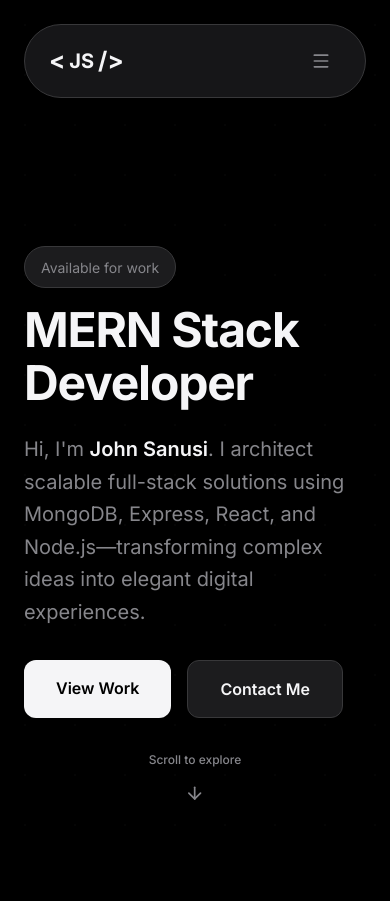
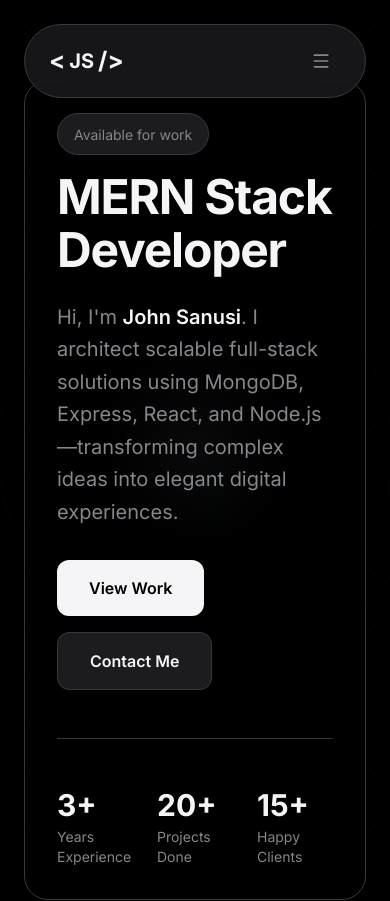
Before and after one commit to JohnSanusi/JohnSanusi, a Next.js app: page / in a window 390 px wide. Shown: the top 901 px of the page. Built offline with nearby package versions, Linux system fonts and the light colour scheme.

Commit message:
Adjust Hero component layout and animations

```diff
--- a/components/Hero.tsx
+++ b/components/Hero.tsx
@@ -1,4 +1,4 @@
-'use client';
+  'use client';
 
 import { motion } from 'framer-motion';
 import { useEffect, useState } from 'react';
@@ -21,7 +21,7 @@ export default function Hero() {
     }, []);
 
     return (
-        <section className="relative min-h-screen flex items-center justify-center px-6 pt-30 overflow-hidden">
+        <section className="relative min-h-screen flex items-center justify-center px-6 pt-20 overflow-hidden">
             {/* Animated Background Effects */}
             <motion.div
                 animate={{
@@ -56,12 +56,94 @@ export default function Hero() {
 
             {/* Main Content */}
             <div className="max-w-6xl mx-auto w-full z-10">
+                {/* Mobile Background Visual - Same as Desktop Right Side */}
+                <motion.div
+                    initial={{ opacity: 0, scale: 0.8 }}
+                    animate={{ opacity: 1, scale: 1 }}
+                    transition={{ duration: 0.8, ease: [0.16, 1, 0.3, 1], delay: 0.2 }}
+                    className="lg:hidden absolute inset-0 flex items-center justify-center pointer-events-none"
+                >
+                    <div className="relative w-full max-w-sm aspect-square opacity-30">
+                        {/* Animated Rings */}
+                        {[...Array(3)].map((_, i) => (
+                            <motion.div
+                                key={i}
+                                className="absolute inset-0 border border-[#38383a] rounded-full"
+                                animate={{
+                                    scale: [1 + i * 0.15, 1.1 + i * 0.15, 1 + i * 0.15],
+                                    opacity: [0.3, 0.15, 0.3],
+                                    rotate: [0, 180, 360],
+                                }}
+                                transition={{
+                                    duration: 8 + i * 2,
+                                    repeat: Infinity,
+                                    ease: "linear"
+                                }}
+                                style={{
+                                    transformOrigin: 'center',
+                                }}
+                            />
+                        ))}
+
+                        {/* Center Element */}
+                        <motion.div
+                            className="absolute inset-0 flex items-center justify-center"
+                            animate={{
+                                y: [0, -10, 0],
+                            }}
+                            transition={{
+                                duration: 4,
+                                repeat: Infinity,
+                                ease: "easeInOut"
+                            }}
+                        >
+                            <div className="w-32 h-32 bg-[#1c1c1e] border border-[#38383a] rounded-3xl flex items-center justify-center">
+                                <span className="text-4xl font-bold text-[#f5f5f7]">JS</span>
+                            </div>
+                        </motion.div>
+
+                        {/* Floating MERN Stack Icons */}
+                        {[
+                            { Icon: SiMongodb, label: 'MongoDB', delay: 0, x: -70, y: -35, color: '#47A248' },
+                            { Icon: SiExpress, label: 'Express', delay: 1, x: 70, y: -20, color: '#f5f5f7' },
+                            { Icon: SiReact, label: 'React', delay: 2, x: -55, y: 50, color: '#61DAFB' },
+                            { Icon: SiNodedotjs, label: 'Node.js', delay: 1.5, x: 65, y: 55, color: '#339933' },
+                        ].map((item, i) => (
+                            <motion.div
+                                key={i}
+                                className="absolute w-12 h-12 bg-[#1c1c1e] border border-[#38383a] rounded-xl flex items-center justify-center"
+                                style={{
+                                    left: '50%',
+                                    top: '50%',
+                                }}
+                                animate={{
+                                    x: [0, item.x, 0],
+                                    y: [0, item.y, 0],
+                                    rotate: [0, 360, 0],
+                                }}
+                                transition={{
+                                    duration: 6,
+                                    repeat: Infinity,
+                                    delay: item.delay,
+                                    ease: "easeInOut"
+                                }}
+                            >
+                                <item.Icon
+                                    className="w-6 h-6"
+                                    style={{ color: item.color }}
+                                />
+                            </motion.div>
+                        ))}
+                    </div>
+                </motion.div>
+
                 <div className="grid lg:grid-cols-2 gap-12 items-center">
                     {/* Left Column - Text Content */}
                     <motion.div
                         initial={{ opacity: 0, x: -30 }}
                         animate={{ opacity: 1, x: 0 }}
                         transition={{ duration: 0.8, ease: [0.16, 1, 0.3, 1] }}
+                        className="relative lg:bg-transparent bg-[#000000]/40 lg:backdrop-blur-none backdrop-blur-xl rounded-3xl lg:p-0 p-8 lg:border-none border border-[#38383a]"
                     >
                         <motion.div
                             initial={{ opacity: 0, y: 20 }}
@@ -78,7 +160,7 @@ export default function Hero() {
                             Developer
                         </h1>
 
-                        <p className="text-xl md:text-lg text-[#86868b] mb-8 leading-relaxed">
+                        <p className="text-xl md:text-2xl text-[#86868b] mb-8 leading-relaxed">
                             Hi, I'm <span className="text-[#f5f5f7] font-semibold">John Sanusi</span>.
                             I architect scalable full-stack solutions using MongoDB, Express, React, and Node.js—transforming complex ideas into elegant digital experiences.
                         </p>
@@ -103,7 +185,7 @@ export default function Hero() {
                         </div>
 
                         {/* Stats */}
-                        { /* <div className="grid grid-cols-3 gap-6 mt-12 pt-12 border-t border-[#38383a]">
+                        <div className="grid grid-cols-3 gap-6 mt-12 pt-12 border-t border-[#38383a]">
                             <div>
                                 <div className="text-3xl font-bold text-[#f5f5f7] mb-1">3+</div>
                                 <div className="text-sm text-[#86868b]">Years Experience</div>
@@ -116,7 +198,7 @@ export default function Hero() {
                                 <div className="text-3xl font-bold text-[#f5f5f7] mb-1">15+</div>
                                 <div className="text-sm text-[#86868b]">Happy Clients</div>
                             </div>
-                        </div>*/}
+                        </div>
                     </motion.div>
 
                     {/* Right Column - Visual Element */}
@@ -202,12 +284,12 @@ export default function Hero() {
                 </div>
             </div>
 
-            {/* Scroll Indicator */}
+            {/* Scroll Indicator - Desktop Only */}
             <motion.div
                 initial={{ opacity: 0 }}
                 animate={{ opacity: 1 }}
                 transition={{ delay: 1.5, duration: 1 }}
-                className="absolute bottom-12 left-1/2 -translate-x-1/2 flex flex-col items-center gap-2"
+                className="hidden lg:flex absolute bottom-12 left-1/2 -translate-x-1/2 flex-col items-center gap-2"
             >
                 <span className="text-xs text-[#86868b] font-medium">Scroll to explore</span>
                 <motion.div
```
